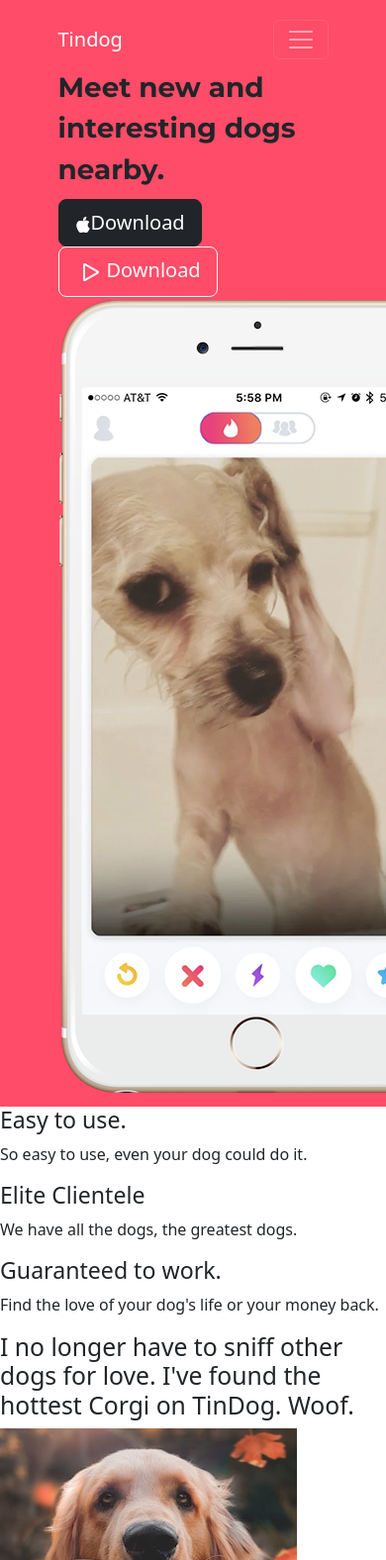
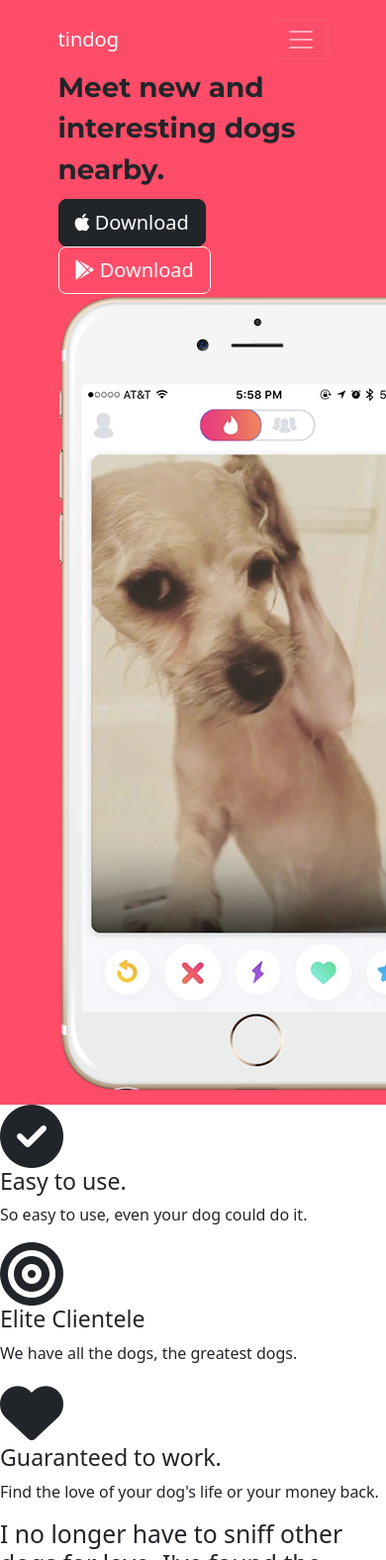
Before and after one commit to purnellb/tincat, a plain HTML site: page TinDog-Start-master/index.html in a window 390 px wide. Shown: the top 1576 px of the page at 99% size. Drawn offline with nearby package versions, Linux system fonts and the light colour scheme.

Commit message:
updated features section

```diff
--- a/TinDog-Start-master/index.html
+++ b/TinDog-Start-master/index.html
@@ -4,13 +4,16 @@
 <head>
   <meta charset="utf-8">
   <title>TinDog</title>
+
   <link rel="preconnect" href="https://fonts.googleapis.com">
 <link rel="preconnect" href="https://fonts.gstatic.com" crossorigin>
-<link href="https://fonts.googleapis.com/css2?family=Montserrat:wght@300;400;700&family=Ubuntu:ital@1&display=swap" rel="stylesheet">
-  <link href="https://cdn.jsdelivr.net/npm/bootstrap@5.2.0-beta1/dist/css/bootstrap.min.css" rel="stylesheet" integrity="sha384-0evHe/X+R7YkIZDRvuzKMRqM+OrBnVFBL6DOitfPri4tjfHxaWutUpFmBp4vmVor" crossorigin="anonymous">
+<link href="https://fonts.googleapis.com/css2?family=Montserrat:wght@300;400;700&family=Ubuntu:wght@300;400;700&display=swap" rel="stylesheet">
+
+<link href="https://cdn.jsdelivr.net/npm/bootstrap@5.2.0-beta1/dist/css/bootstrap.min.css" rel="stylesheet" integrity="sha384-0evHe/X+R7YkIZDRvuzKMRqM+OrBnVFBL6DOitfPri4tjfHxaWutUpFmBp4vmVor" crossorigin="anonymous">
+
   <script src="https://cdn.jsdelivr.net/npm/bootstrap@5.2.0-beta1/dist/js/bootstrap.bundle.min.js" integrity="sha384-pprn3073KE6tl6bjs2QrFaJGz5/SUsLqktiwsUTF55Jfv3qYSDhgCecCxMW52nD2" crossorigin="anonymous"></script>
   <link rel="stylesheet" href="css/styles.css">
-  <link rel="stylesheet" href="css/Montserrat-Italic-VariableFont_wght.ttf">
+  <script src="https://kit.fontawesome.com/8d4fcac844.js" crossorigin="anonymous"></script>
 </head>
 
 <body>
@@ -21,7 +24,7 @@
 
     <!-- Nav Bar -->
     <nav class="navbar navbar-expand-lg navbar-dark">
-      <a class="navbar-brand" href="">Tindog</a>
+      <a class="navbar-brand" href="">tindog</a>
        <button class="navbar-toggler" type="button" data-toggle="collapse" data-target="#navbarSupportedContent" aria-controls="navbarSupportedContent" aria-expanded="false" aria-label="Toggle navigation">
       <span class="navbar-toggler-icon"></span>
       </button>
@@ -44,16 +47,11 @@
   <div class="row">
     <div class="col-lg-6 col-md-12">
       <h1>Meet new and interesting dogs nearby.</h1>
-      <button type="button" class="btn btn-dark btn-lg"><svg xmlns="http://www.w3.org/2000/svg" width="16" height="16" fill="currentColor" class="bi bi-apple" viewBox="0 0 16 16">
-        <path d="M11.182.008C11.148-.03 9.923.023 8.857 1.18c-1.066 1.156-.902 2.482-.878 2.516.024.034 1.52.087 2.475-1.258.955-1.345.762-2.391.728-2.43zm3.314 11.733c-.048-.096-2.325-1.234-2.113-3.422.212-2.189 1.675-2.789 1.698-2.854.023-.065-.597-.79-1.254-1.157a3.692 3.692 0 0 0-1.563-.434c-.108-.003-.483-.095-1.254.116-.508.139-1.653.589-1.968.607-.316.018-1.256-.522-2.267-.665-.647-.125-1.333.131-1.824.328-.49.196-1.422.754-2.074 2.237-.652 1.482-.311 3.83-.067 4.56.244.729.625 1.924 1.273 2.796.576.984 1.34 1.667 1.659 1.899.319.232 1.219.386 1.843.067.502-.308 1.408-.485 1.766-.472.357.013 1.061.154 1.782.539.571.197 1.111.115 1.652-.105.541-.221 1.324-1.059 2.238-2.758.347-.79.505-1.217.473-1.282z"/>
-        <path d="M11.182.008C11.148-.03 9.923.023 8.857 1.18c-1.066 1.156-.902 2.482-.878 2.516.024.034 1.52.087 2.475-1.258.955-1.345.762-2.391.728-2.43zm3.314 11.733c-.048-.096-2.325-1.234-2.113-3.422.212-2.189 1.675-2.789 1.698-2.854.023-.065-.597-.79-1.254-1.157a3.692 3.692 0 0 0-1.563-.434c-.108-.003-.483-.095-1.254.116-.508.139-1.653.589-1.968.607-.316.018-1.256-.522-2.267-.665-.647-.125-1.333.131-1.824.328-.49.196-1.422.754-2.074 2.237-.652 1.482-.311 3.83-.067 4.56.244.729.625 1.924 1.273 2.796.576.984 1.34 1.667 1.659 1.899.319.232 1.219.386 1.843.067.502-.308 1.408-.485 1.766-.472.357.013 1.061.154 1.782.539.571.197 1.111.115 1.652-.105.541-.221 1.324-1.059 2.238-2.758.347-.79.505-1.217.473-1.282z"/>
-      </svg>Download</button>
-      <button type="button" class="btn btn-outline-light btn-lg"><svg xmlns="http://www.w3.org/2000/svg" width="32" height="32" fill="currentColor" class="bi bi-play" viewBox="0 0 16 16">
-        <path d="M10.804 8 5 4.633v6.734L10.804 8zm.792-.696a.802.802 0 0 1 0 1.392l-6.363 3.692C4.713 12.69 4 12.345 4 11.692V4.308c0-.653.713-.998 1.233-.696l6.363 3.692z"/>
-      </svg>Download</button>
+      <button type="button" class="btn btn-dark btn-lg download-button"><i class="fa-brands fa-apple"></i> Download</button>
+      <button type="button" class="btn btn-outline-light btn-lg download-button"><i class="fa-brands fa-google-play"></i> Download</button>
     </div>
     <div class="col-lg-6 col-md-12">
-      <img src="images/iphone6.png" alt="iphone-mockup">
+      <img class="title-image" src="images/iphone6.png" alt="iphone-mockup">
     </div>
   </div>
 
@@ -65,14 +63,25 @@
 
   <section id="features">
 
-    <h3>Easy to use.</h3>
-    <p>So easy to use, even your dog could do it.</p>
+    <div class="row">
+      <div class="col-lg-4 col-md-12 feature-box">
+        <i class="icon fa-solid fa-circle-check fa-4x"></i>
+        <h3> Easy to use.</h3>
+        <p>So easy to use, even your dog could do it.</p>
+      </div>
 
-    <h3>Elite Clientele</h3>
-    <p>We have all the dogs, the greatest dogs.</p>
+      <div class="col-lg-4 col-md-12 feature-box">
+        <i class="icon fa-solid fa-bullseye fa-4x"></i>
+        <h3> Elite Clientele</h3>
+        <p>We have all the dogs, the greatest dogs.</p>
+      </div>
 
-    <h3>Guaranteed to work.</h3>
-    <p>Find the love of your dog's life or your money back.</p>
+      <div class="col-lg-4 col-md-12 feature-box">
+        <i class="icon fa-solid fa-heart fa-4x"></i>
+        <h3> Guaranteed to work.</h3>
+        <p>Find the love of your dog's life or your money back.</p>
+      </div>
+    </div>
 
   </section>
 
```
